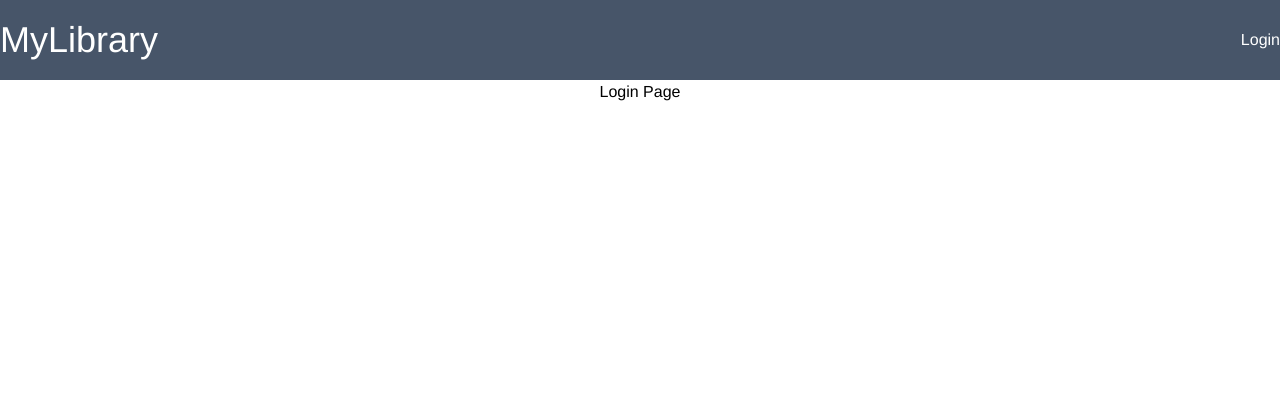
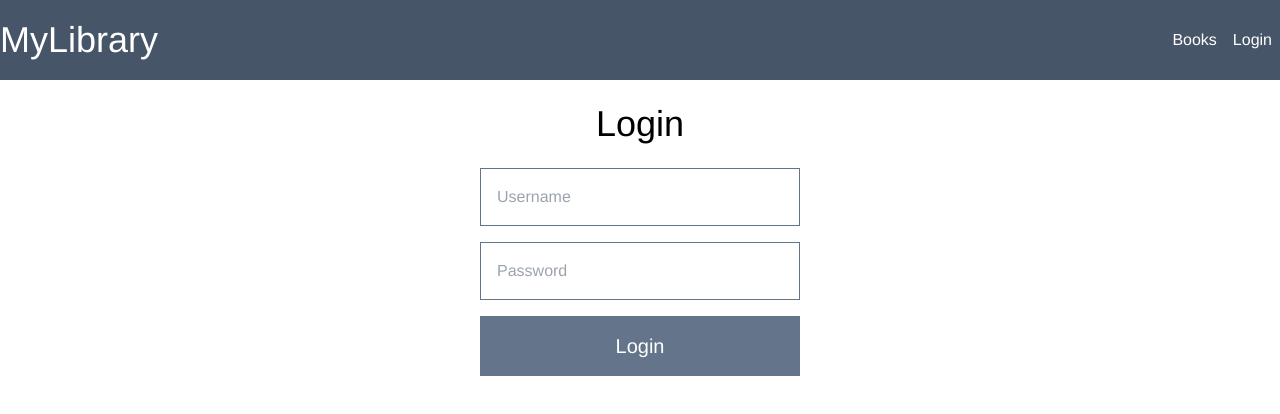
Before and after one commit to imranshuvo/library, a Vue app: page /login in a window 1280 px wide. Shown: the top 414 px of the page. Built offline with nearby package versions, Linux system fonts and the light colour scheme.

Commit message:
Added books view

```diff
--- /dev/null
+++ b/src/components/AllBooks.vue
@@ -0,0 +1,19 @@
+<template>
+  <div class="py-4 container mx-auto">
+      <h2>All books </h2>
+  </div>
+</template>
+
+<script>
+export default {
+  name: "AllBooks",
+  created() {},
+  data() {
+    return {};
+  },
+  props: {},
+  methods: {},
+};
+</script>
+
+<style lang="scss" scoped></style>
--- a/src/components/HeaderElm.vue
+++ b/src/components/HeaderElm.vue
@@ -2,8 +2,9 @@
   <div class="bg-slate-600 text-white py-5">
     <div class="container mx-auto flex justify-between items-center">
         <h1 class="text-4xl"><router-link to="/">MyLibrary</router-link></h1>
-		<ul class="list-none">
-			<li><router-link to="/login">Login</router-link></li>
+		<ul class="list-none flex">
+			<li class="mx-2"><router-link to="/books">Books</router-link></li>
+			<li class="mx-2"><router-link to="/login">Login</router-link></li>
 		</ul>
     </div>
 
--- a/src/components/LoginPage.vue
+++ b/src/components/LoginPage.vue
@@ -1,5 +1,18 @@
 <template>
-  <div>Login Page</div>
+<div class="container mx-auto">
+	<h1 class="text-4xl my-6">Login</h1>
+	<form @submit.prevent="authenticateUser">
+		<div>
+			<input type="text" class="border border-slate-500 p-4 w-1/4" v-model="username" placeholder="Username">
+		</div>
+		<div>
+			<input type="password" class="border border-slate-500 p-4 w-1/4 my-4" v-model="password" placeholder="Password">
+		</div>
+		<div>
+			<button type="submit" class="bg-slate-500 p-4 text-xl w-1/4 text-white">Login</button>
+		</div>
+	</form>
+</div>
 </template>
 
 <script>
@@ -7,10 +20,20 @@ export default {
   name: "LoginPage",
   created() {},
   data() {
-    return {};
+    return {
+		username: '',
+		password: ''
+	};
   },
   props: {},
-  methods: {},
+  methods: {
+	authenticateUser(){
+		const user = this.username;
+		const pass = this.password;
+		console.log(user + pass);
+
+	}
+  },
 };
 </script>
 
--- a/src/main.js
+++ b/src/main.js
@@ -6,6 +6,7 @@ import './assets/style.css';
 
 import LoginPage from './components/LoginPage.vue';
 import SearchForm from './components/SearchForm.vue';
+import AllBooks from './components/AllBooks.vue';
 
 const router = createRouter({
     history: createWebHistory(),
@@ -17,6 +18,10 @@ const router = createRouter({
         {
             path: '/',
             component: SearchForm
+        },
+        {
+            path: '/books',
+            component: AllBooks
         }
     ]
 });
```
